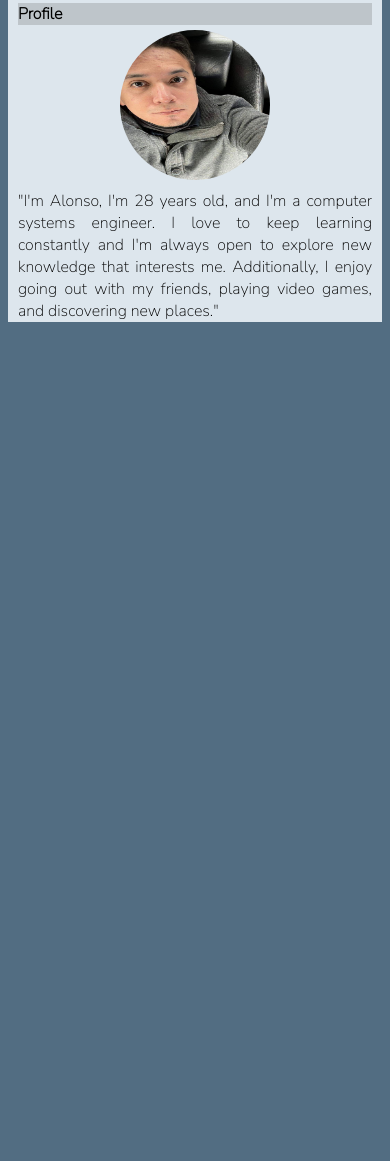
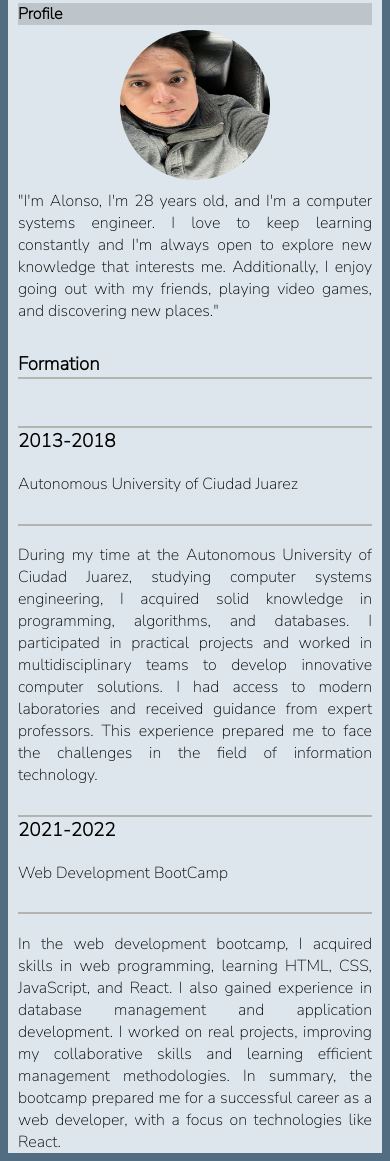
Before and after one commit to Alolii/html-portfolio, a plain HTML site: page my-career.html in a window 390 px wide. Shown: the part 550-1711 px from the top of the page. Before the commit the page ends 920 px from the top, so only its background shows below. Drawn offline with Linux system fonts and the light colour scheme.

Commit message:
Add files via upload

```diff
--- a/assets/CSS/estilos-career.css
+++ b/assets/CSS/estilos-career.css
@@ -86,7 +86,6 @@ a{
     grid-template-columns: 1fr 1fr 1fr 1fr 1fr 1fr;
     grid-template-rows: 250px;
     font-family: 'Nunito Sans', sans-serif;
-    padding-bottom: 40px;
 }
 
 .profile-address{
@@ -95,6 +94,9 @@ a{
     padding-top: 10px;
     padding-right: 10px;
     background-color: #DDE6ED;
+    display: flex;
+    flex-direction: column;
+    justify-content: center;
 }
 
 .profile-address h4{
@@ -109,6 +111,7 @@ a{
     background-color: #DDE6ED;
     display: flex;
     flex-direction: column;
+    justify-content: center;
 }
 
 .profile-picture img{
@@ -137,6 +140,85 @@ a{
     text-align: justify;
 }
 
+/*FORMATION*/
+
+.grid-container-formation{
+    display: grid;
+    width: 100%;
+    grid-template-areas: ". title year1 description1 description1 ."
+                         ". title year2 description2 description2 .";
+    /*gap: 10px;*/
+    grid-template-columns: 1fr 1fr 1fr 1fr 1fr 1fr;
+    grid-template-rows: 300px 300px;
+    font-family: 'Nunito Sans', sans-serif;
+}
+
+.formation-title{
+    grid-area: title;
+    background-color: #DDE6ED;
+    padding-left: 10px;
+    padding-top: 10px;
+    padding-right: 10px;
+}
+
+.formation-title h3{
+    border-bottom: 2px solid rgb(180, 180, 175);
+}
+
+.formation-year1{
+    grid-area: year1;
+    background-color: #DDE6ED;
+    padding-left: 10px;
+    padding-top: 10px;
+    padding-right: 10px;
+}
+
+.formation-year1 h3{
+    border-top: 2px solid rgb(180, 180, 175);
+}
+
+.formation-description1{
+    grid-area: description1;
+    background-color: #DDE6ED;
+    padding-left: 10px;
+    padding-top: 10px;
+    padding-right: 10px;
+}
+
+.formation-description1 h3{
+    border-bottom: 2px solid rgb(180, 180, 175);
+}
+.formation-description1 p{
+    text-align: justify;
+}
+
+.formation-year2{
+    grid-area: year2;
+    background-color: #DDE6ED;
+    padding-left: 10px;
+    padding-top: 10px;
+    padding-right: 10px;
+}
+
+.formation-year2 h3{
+    border-top: 2px solid rgb(180, 180, 175);
+}
+
+.formation-description2{
+    grid-area: description2;
+    background-color: #DDE6ED;
+    padding-left: 10px;
+    padding-top: 10px;
+    padding-right: 10px;
+}
+
+.formation-description2 h3{
+    border-bottom: 2px solid rgb(180, 180, 175);
+}
+.formation-description2 p{
+    text-align: justify;
+}
+
 @media (max-width: 1074px) {
     .grid-container-header{
         display: grid;
@@ -161,6 +243,16 @@ a{
         width: 150px;
         border-radius: 50%;
     }
+
+    .grid-container-formation{
+        display: grid;
+        width: 100%;
+        grid-template-areas: ". title year1 description1 description1 ."
+                             ". title year2 description2 description2 .";
+        /*gap: 10px;*/
+        grid-template-columns: 0.5fr 1fr 1fr 1fr 1fr 0.5fr;
+        font-family: 'Nunito Sans', sans-serif;
+    }
 }
 
 @media (max-width: 875px) {
@@ -180,6 +272,16 @@ a{
         width: 100%;
         grid-template-areas: "address picture description description";
         grid-template-columns: 1fr 1fr 1fr 1fr;
+    }
+
+    .grid-container-formation{
+        display: grid;
+        width: 100%;
+        grid-template-areas: "title year1 description1 description1"
+                             "title year2 description2 description2";
+        /*gap: 10px;*/
+        grid-template-columns: 1fr 1fr 1fr 1fr;
+        font-family: 'Nunito Sans', sans-serif;
     }
 }
 
@@ -209,4 +311,15 @@ a{
         grid-template-columns: 1fr;
         grid-template-rows: 120px;
     }
+
+    .grid-container-formation{
+        display: grid;
+        width: 100%;
+        grid-template-areas: "title" "year1" "description1" "description1"
+                             "year2" "description2" "description2";
+        /*gap: 10px;*/
+        grid-template-columns: 1fr;
+        grid-template-rows: auto;
+        font-family: 'Nunito Sans', sans-serif;
+    }
 }
--- a/assets/CSS/estilos.css
+++ b/assets/CSS/estilos.css
@@ -48,6 +48,7 @@ body{
     margin-top: 10px;
     display: flex;
     align-items: center;
+    transition: background-color 0.3s ease-in-out;
 }
 
 .item-left2 li:hover{
@@ -78,7 +79,10 @@ body{
 .item-right img{
     width: 100%;
     height: 100%;
+    transition: opacity 0.5s ease-in-out;
 }
+
+
 
 .item-footer{
     grid-area: footer;
--- a/my-career.html
+++ b/my-career.html
@@ -52,5 +52,40 @@
             </p>
         </div>
     </div>
+
+    <div class="grid-container-formation">
+        <div class="formation-title">
+            <h3>Formation</h3>
+        </div>
+        <div class="formation-year1">
+            <h3>2013-2018</h3>
+            <p>Autonomous University of Ciudad Juarez</p>
+        </div>
+        <div class="formation-description1">
+            <h3></h3>
+            <p>
+                During my time at the Autonomous University of Ciudad Juarez,
+                studying computer systems engineering, I acquired solid knowledge in programming,
+                algorithms, and databases.
+                I participated in practical projects and worked in multidisciplinary teams to develop innovative computer solutions.
+                I had access to modern laboratories and received guidance from expert professors.
+                This experience prepared me to face the challenges in the field of information technology.
+            </p>
+        </div>
+        <div class="formation-year2">
+            <h3>2021-2022</h3>
+            <p>Web Development BootCamp</p>
+        </div>
+        <div class="formation-description2">
+            <h3></h3>
+            <p>
+                In the web development bootcamp, I acquired skills in web programming, learning HTML, CSS, JavaScript, and React.
+                I also gained experience in database management and application development. I worked on real projects,
+                improving my collaborative skills and learning efficient management methodologies.
+                In summary, the bootcamp prepared me for a successful career as a web developer,
+                with a focus on technologies like React.
+            </p>
+        </div>
+    </div>
 </body>
 </html>
```
Also changed, not shown: assets/JS/index.js (added, +39 -0 lines), index.html (+4 -3 lines), assets/img/about_me.jpg (added), assets/img/my_career.jpg (added), assets/img/my_work.jpg (added).
